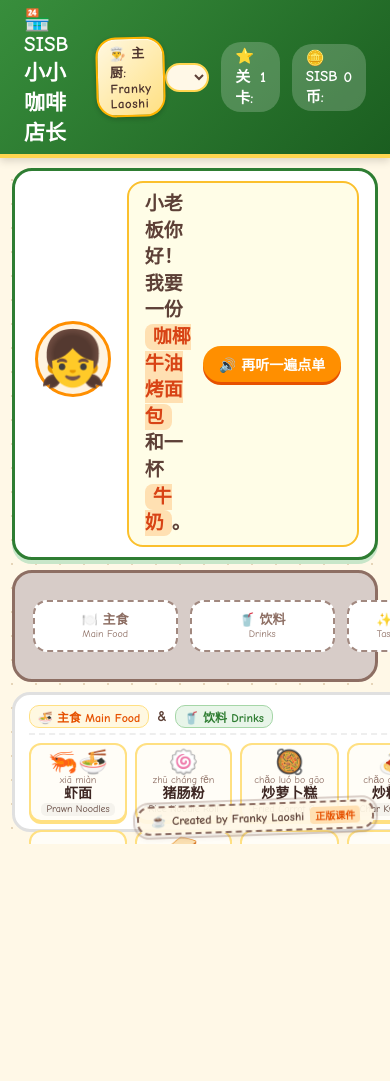
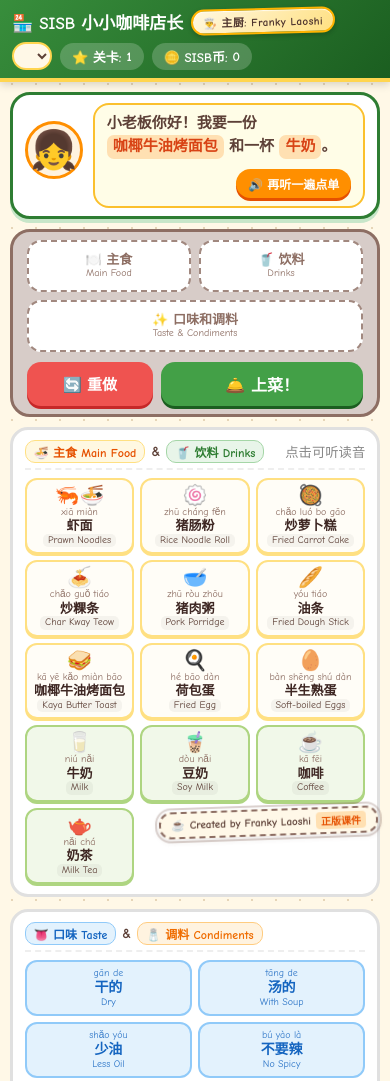
Before and after one commit to xiaowenzzzz/chinese-game, a plain HTML site: page P2Lesson7Vocabulary.html in a window 390 px wide. Shown: the top 1081 px of the page. Before the commit the page ends 844 px from the top, so only its background shows below. Drawn offline with Linux system fonts and the light colour scheme.

Commit message:
Update P2Lesson7Vocabulary.html

```diff
--- a/P2Lesson7Vocabulary.html
+++ b/P2Lesson7Vocabulary.html
@@ -2,7 +2,8 @@
 <html lang="zh-CN">
 <head>
     <meta charset="UTF-8">
-    <meta name="viewport" content="width=device-width, initial-scale=1.0">
+    <meta name="viewport" content="width=device-width, initial-scale=1.0, maximum-scale=1.0, user-scalable=no, viewport-fit=cover">
+    <meta name="author" content="Franky Laoshi">
     <title>SISB小小咖啡店长 - P2 第7课 (Franky Laoshi)</title>
     <style>
         :root {
@@ -18,15 +19,20 @@
         * {
             box-sizing: border-box;
             user-select: none;
+            -webkit-user-select: none;
+            -webkit-tap-highlight-color: transparent;
+            touch-action: manipulation;
             font-family: "PingFang SC", "Microsoft YaHei", "Comic Sans MS", sans-serif;
         }
 
         html, body {
             margin: 0;
             padding: 0;
-            height: 100vh;
-            width: 100vw;
-            overflow: hidden; /* 锁定单屏，绝不上下滑动 */
+            min-height: 100vh;
+            min-height: 100dvh;
+            width: 100%;
+            overflow-x: hidden;
+            overflow-y: auto;
             background-color: var(--bg-cream);
             background-image: radial-gradient(#E6D5B8 1.5px, transparent 1.5px);
             background-size: 24px 24px;
@@ -34,6 +40,16 @@
             display: flex;
             flex-direction: column;
             align-items: center;
+            padding-bottom: calc(36px + env(safe-area-inset-bottom));
+        }
+
+        /* 桌面宽屏保持经典一屏看板体验 */
+        @media (min-width: 960px) and (min-height: 640px) {
+            html, body {
+                height: 100vh;
+                overflow: hidden;
+                padding-bottom: 0;
+            }
         }
 
         /* 顶部招牌 */
@@ -41,37 +57,40 @@
             width: 100%;
             background: linear-gradient(135deg, #388E3C, #1B5E20);
             color: white;
-            padding: 8px 24px;
+            padding: 8px 20px;
             display: flex;
             justify-content: space-between;
             align-items: center;
+            flex-wrap: wrap;
+            gap: 8px;
             box-shadow: 0 3px 8px rgba(0,0,0,0.15);
             border-bottom: 4px solid #FFD54F;
             flex-shrink: 0;
         }
 
         .shop-title {
-            font-size: 21px;
+            font-size: clamp(17px, 2.2vw, 21px);
             font-weight: bold;
             display: flex;
             align-items: center;
-            gap: 12px;
+            flex-wrap: wrap;
+            gap: 8px;
         }
 
         /* ✨ 专属防伪设计 1：顶部主厨黄铜荣誉铭牌 */
         .author-plaque {
             background: linear-gradient(135deg, #FFF8E1 0%, #FFE082 100%);
             color: #4E342E;
-            font-size: 13px;
+            font-size: clamp(11px, 1.4vw, 13px);
             font-weight: 800;
-            padding: 4px 12px;
+            padding: 3px 10px;
             border-radius: 20px;
             border: 2px solid #FFB300;
             box-shadow: 0 2px 5px rgba(0,0,0,0.2), inset 0 1px 1px rgba(255,255,255,0.8);
             display: inline-flex;
             align-items: center;
-            gap: 5px;
-            letter-spacing: 0.5px;
+            gap: 4px;
+            letter-spacing: 0.4px;
             transform: rotate(-1.5deg);
             transition: transform 0.2s ease;
         }
@@ -83,24 +102,24 @@
         /* ✨ 专属防伪设计 2：右下角咖啡店专属复古印章 */
         .kopitiam-stamp {
             position: fixed;
-            bottom: 12px;
-            right: 16px;
-            background: rgba(255, 248, 231, 0.92);
+            bottom: calc(8px + env(safe-area-inset-bottom));
+            right: 12px;
+            background: rgba(255, 248, 231, 0.94);
             border: 2px dashed #8D6E63;
             outline: 2px solid rgba(141, 110, 99, 0.3);
             outline-offset: 2px;
             border-radius: 12px;
-            padding: 4px 12px;
+            padding: 3px 10px;
             color: #5D4037;
-            font-size: 12px;
+            font-size: 11px;
             font-weight: bold;
             display: flex;
             align-items: center;
-            gap: 6px;
+            gap: 5px;
             box-shadow: 0 2px 6px rgba(93, 64, 55, 0.15);
             transform: rotate(-2deg);
             z-index: 50;
-            pointer-events: none; /* 穿透点击，绝不干扰操作 */
+            pointer-events: none;
         }
 
         .kopitiam-stamp .stamp-sub {
@@ -113,19 +132,21 @@
 
         .stats-bar {
             display: flex;
-            gap: 12px;
-            font-size: 15px;
+            gap: 8px;
+            font-size: clamp(13px, 1.6vw, 15px);
             font-weight: bold;
             align-items: center;
+            flex-wrap: wrap;
         }
 
         .stat-badge {
             background: rgba(255,255,255,0.2);
-            padding: 5px 14px;
+            padding: 4px 12px;
             border-radius: 20px;
             display: flex;
             align-items: center;
-            gap: 6px;
+            gap: 5px;
+            white-space: nowrap;
         }
 
         .voice-select {
@@ -133,16 +154,16 @@
             color: var(--coffee-brown);
             border: 2px solid #FFD54F;
             border-radius: 15px;
-            padding: 4px 10px;
-            font-size: 13px;
+            padding: 4px 8px;
+            font-size: 12px;
             font-weight: bold;
             cursor: pointer;
-            max-width: 165px;
+            max-width: 145px;
         }
 
         /* 主游戏区域：严格三层通栏结构 */
         .game-container {
-            width: 94%;
+            width: 95%;
             max-width: 1120px;
             flex: 1;
             margin: 10px 0 12px 0;
@@ -157,19 +178,19 @@
             background: var(--card-white);
             border: 3px solid var(--kopitiam-green);
             border-radius: 20px;
-            padding: 10px 20px;
+            padding: 10px 16px;
             display: flex;
             align-items: center;
-            gap: 16px;
+            gap: 14px;
             box-shadow: 0 4px 0 #C8E6C9;
             flex-shrink: 0;
         }
 
         .customer-avatar {
-            font-size: 54px;
+            font-size: clamp(38px, 6vw, 54px);
             background: #FFF3E0;
-            width: 76px;
-            height: 76px;
+            width: clamp(58px, 8vw, 76px);
+            height: clamp(58px, 8vw, 76px);
             border-radius: 50%;
             display: flex;
             justify-content: center;
@@ -188,26 +209,28 @@
             background: #FFFDE7;
             border: 2.5px solid #FBC02D;
             border-radius: 16px;
-            padding: 8px 16px;
+            padding: 8px 14px;
             flex-grow: 1;
             display: flex;
             align-items: center;
             justify-content: space-between;
-            gap: 12px;
+            gap: 10px;
+            min-width: 0;
         }
 
         .order-text {
-            font-size: 19px;
+            font-size: clamp(15px, 2vw, 19px);
             font-weight: bold;
-            line-height: 1.4;
+            line-height: 1.45;
             margin: 0;
         }
 
         .highlight {
             color: #D84315;
             background: #FFE0B2;
-            padding: 2px 8px;
-            border-radius: 8px;
+            padding: 1px 6px;
+            border-radius: 7px;
+            display: inline-block;
         }
 
         .speak-btn {
@@ -215,8 +238,8 @@
             color: white;
             border: none;
             border-radius: 50px;
-            padding: 8px 16px;
-            font-size: 14px;
+            padding: 8px 14px;
+            font-size: clamp(12px, 1.5vw, 14px);
             font-weight: bold;
             cursor: pointer;
             box-shadow: 0 3px 0 #E65100;
@@ -234,27 +257,29 @@
             background: #D7CCC8;
             border: 3px solid #8D6E63;
             border-radius: 20px;
-            padding: 8px 18px;
+            padding: 8px 14px;
             display: flex;
             justify-content: space-between;
             align-items: center;
-            gap: 12px;
+            gap: 10px;
             flex-shrink: 0;
         }
 
         .tray-slots {
             display: flex;
-            gap: 12px;
+            gap: 10px;
             align-items: center;
+            flex: 1;
+            min-width: 0;
         }
 
         .slot {
             background: white;
             border: 2.5px dashed #A1887F;
             border-radius: 14px;
-            padding: 6px 14px;
-            min-width: 145px;
-            height: 52px;
+            padding: 4px 10px;
+            min-width: 130px;
+            min-height: 52px;
             display: flex;
             flex-direction: column;
             align-items: center;
@@ -274,7 +299,8 @@
 
         .tray-actions {
             display: flex;
-            gap: 10px;
+            gap: 8px;
+            flex-shrink: 0;
         }
 
         .btn-clear {
@@ -282,11 +308,12 @@
             color: white;
             border: none;
             border-radius: 14px;
-            padding: 10px 18px;
-            font-size: 16px;
+            padding: 10px 16px;
+            font-size: 15px;
             font-weight: bold;
             cursor: pointer;
             box-shadow: 0 3px 0 #C62828;
+            white-space: nowrap;
         }
 
         .btn-serve {
@@ -294,11 +321,12 @@
             color: white;
             border: none;
             border-radius: 14px;
-            padding: 10px 26px;
-            font-size: 17px;
+            padding: 10px 22px;
+            font-size: 16px;
             font-weight: bold;
             cursor: pointer;
             box-shadow: 0 3px 0 #1B5E20;
+            white-space: nowrap;
         }
 
         .btn-clear:active, .btn-serve:active {
@@ -318,7 +346,7 @@
         .panel {
             background: white;
             border-radius: 18px;
-            padding: 10px 14px;
+            padding: 10px 12px;
             border: 3px solid #E0E0E0;
             display: flex;
             flex-direction: column;
@@ -329,6 +357,8 @@
             display: flex;
             justify-content: space-between;
             align-items: center;
+            flex-wrap: wrap;
+            gap: 4px;
             margin-bottom: 8px;
             padding-bottom: 5px;
             border-bottom: 2px dashed #EEEEEE;
@@ -336,12 +366,13 @@
         }
 
         .panel-title {
-            font-size: 15px;
+            font-size: 14px;
             font-weight: bold;
             margin: 0;
             display: flex;
             align-items: center;
-            gap: 8px;
+            flex-wrap: wrap;
+            gap: 6px;
         }
 
         .tag-pill {
@@ -370,7 +401,7 @@
             background: #FFFDF7;
             border: 2px solid #FFE082;
             border-radius: 12px;
-            padding: 4px;
+            padding: 5px 4px;
             text-align: center;
             cursor: pointer;
             transition: transform 0.1s, background 0.2s;
@@ -379,6 +410,7 @@
             flex-direction: column;
             justify-content: center;
             align-items: center;
+            min-width: 0;
         }
 
         .food-card.drink-card {
@@ -398,18 +430,18 @@
         }
 
         .food-emoji {
-            font-size: 24px;
+            font-size: clamp(20px, 2.6vw, 24px);
             line-height: 1.1;
         }
 
         .food-pinyin {
             font-size: 10px;
             color: #8D6E63;
-            line-height: 1.1;
+            line-height: 1.15;
         }
 
         .food-name {
-            font-size: 14px;
+            font-size: clamp(13px, 1.5vw, 14px);
             font-weight: bold;
             color: #3E2723;
             line-height: 1.2;
@@ -421,7 +453,7 @@
             background: rgba(0,0,0,0.04);
             padding: 1px 5px;
             border-radius: 5px;
-            line-height: 1.1;
+            line-height: 1.15;
             max-width: 96%;
             white-space: nowrap;
             overflow: hidden;
@@ -442,7 +474,7 @@
             background: #E3F2FD;
             border: 2px solid #90CAF9;
             border-radius: 12px;
-            padding: 4px 6px;
+            padding: 6px;
             color: #1565C0;
             cursor: pointer;
             display: flex;
@@ -460,7 +492,7 @@
 
         .mod-pinyin {
             font-size: 10px;
-            line-height: 1.1;
+            line-height: 1.15;
             opacity: 0.85;
         }
 
@@ -472,7 +504,7 @@
 
         .mod-en {
             font-size: 10px;
-            line-height: 1.1;
+            line-height: 1.15;
             opacity: 0.9;
         }
 
@@ -497,15 +529,16 @@
             justify-content: center;
             align-items: center;
             z-index: 100;
+            padding: 16px;
         }
 
         .feedback-box {
             background: white;
             border-radius: 26px;
-            padding: 26px;
+            padding: 24px 20px;
             text-align: center;
             max-width: 390px;
-            width: 90%;
+            width: 100%;
             border: 5px solid var(--warm-orange);
             animation: popIn 0.25s cubic-bezier(0.175, 0.885, 0.32, 1.275);
         }
@@ -515,20 +548,93 @@
             to { transform: scale(1); opacity: 1; }
         }
 
-        .feedback-emoji { font-size: 64px; margin-bottom: 8px; }
-        .feedback-title { font-size: 24px; font-weight: bold; margin: 0 0 8px 0; }
-        .feedback-desc { font-size: 16px; color: #555; margin-bottom: 18px; }
+        .feedback-emoji { font-size: 56px; margin-bottom: 8px; }
+        .feedback-title { font-size: 22px; font-weight: bold; margin: 0 0 8px 0; }
+        .feedback-desc { font-size: 15px; color: #555; margin-bottom: 18px; }
 
         .btn-next {
             background: var(--warm-orange);
             color: white;
             border: none;
             border-radius: 50px;
-            padding: 10px 30px;
-            font-size: 18px;
+            padding: 10px 28px;
+            font-size: 17px;
             font-weight: bold;
             cursor: pointer;
             box-shadow: 0 3px 0 #E65100;
+        }
+
+        /* =========================================================
+           响应式断点 1：平板竖屏 & 小笔记本 (<= 959px)
+           ========================================================= */
+        @media (max-width: 959px) {
+            .tray-zone {
+                flex-direction: column;
+                align-items: stretch;
+            }
+            .tray-slots {
+                display: grid;
+                grid-template-columns: repeat(3, 1fr);
+                gap: 8px;
+            }
+            .slot {
+                min-width: 0;
+                padding: 5px 6px;
+            }
+            .tray-actions {
+                justify-content: flex-end;
+            }
+            .kitchen-board {
+                grid-template-columns: 1fr;
+            }
+            .items-grid {
+                grid-template-columns: repeat(4, 1fr);
+                grid-template-rows: auto;
+            }
+            .mods-grid {
+                grid-template-columns: repeat(4, 1fr);
+                grid-template-rows: auto;
+            }
+        }
+
+        /* =========================================================
+           响应式断点 2：手机竖屏 (<= 600px)
+           ========================================================= */
+        @media (max-width: 600px) {
+            header {
+                padding: 8px 12px;
+            }
+            .customer-zone {
+                padding: 8px 12px;
+                gap: 10px;
+            }
+            .speech-bubble {
+                flex-direction: column;
+                align-items: flex-start;
+                padding: 8px 12px;
+            }
+            .speak-btn {
+                align-self: flex-end;
+                padding: 6px 12px;
+            }
+            .tray-slots {
+                grid-template-columns: 1fr 1fr;
+            }
+            #slot-mods {
+                grid-column: span 2;
+            }
+            .tray-actions {
+                display: grid;
+                grid-template-columns: 1fr 1.6fr;
+            }
+            .items-grid {
+                grid-template-columns: repeat(3, 1fr);
+                gap: 6px;
+            }
+            .mods-grid {
+                grid-template-columns: repeat(2, 1fr);
+                gap: 6px;
+            }
         }
     </style>
 </head>
@@ -569,7 +675,7 @@
         <div class="tray-slots">
             <div class="slot" id="slot-food">🍽️ 主食<br><small style="font-weight:normal;font-size:10px;">Main Food</small></div>
             <div class="slot" id="slot-drink">🥤 饮料<br><small style="font-weight:normal;font-size:10px;">Drinks</small></div>
-            <div class="slot" id="slot-mods">✨ 口味和调料<br><small style="font-weight:normal;font-size:10px;">Taste & Condiments</small></div>
+            <div class="slot" id="slot-mods">✨ 口味和调料<br><small style="font-weight:normal;font-size:10px;">Taste &amp; Condiments</small></div>
         </div>
         <div class="tray-actions">
             <button class="btn-clear" onclick="clearTray()">🔄 重做</button>
@@ -584,7 +690,7 @@
             <div class="panel-header">
                 <h3 class="panel-title">
                     <span class="tag-pill tag-food">🍜 主食 Main Food</span>
-                    <span>&</span>
+                    <span>&amp;</span>
                     <span class="tag-pill tag-drink">🥤 饮料 Drinks</span>
                 </h3>
                 <small style="color:#888;">点击可听读音</small>
@@ -597,7 +703,7 @@
             <div class="panel-header">
                 <h3 class="panel-title">
                     <span class="tag-pill tag-taste">👅 口味 Taste</span>
-                    <span>&</span>
+                    <span>&amp;</span>
                     <span class="tag-pill tag-condiment">🧂 调料 Condiments</span>
                 </h3>
             </div>
@@ -906,7 +1012,7 @@
             slotMods.innerHTML = `✨ ${names.join(' + ')}`;
         } else {
             slotMods.className = 'slot';
-            slotMods.innerHTML = `✨ 口味和调料<small style="font-weight:normal;font-size:10px;">Taste & Condiments</small>`;
+            slotMods.innerHTML = `✨ 口味和调料<small style="font-weight:normal;font-size:10px;">Taste &amp; Condiments</small>`;
         }
     }
 
```
